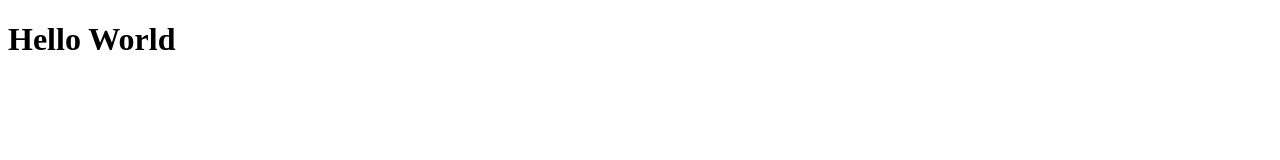
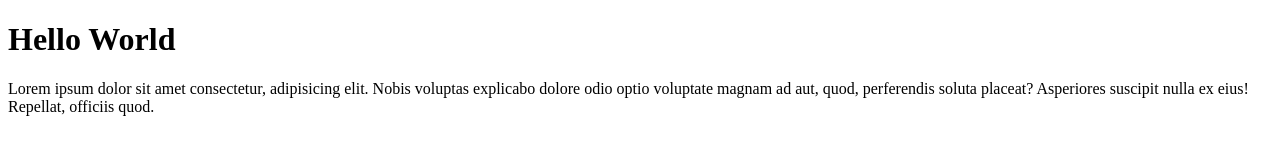
Before and after one commit to Fikry007/wpu-git-tes, a plain HTML site: page index.html in a window 1280 px wide. Drawn offline with Linux system fonts and the light colour scheme.

Commit message:
menambahkan paragraf

```diff
--- a/index.html
+++ b/index.html
@@ -7,5 +7,6 @@
 </head>
 <body>
     <h1>Hello World</h1>
+    <p>Lorem ipsum dolor sit amet consectetur, adipisicing elit. Nobis voluptas explicabo dolore odio optio voluptate magnam ad aut, quod, perferendis soluta placeat? Asperiores suscipit nulla ex eius! Repellat, officiis quod.</p>
 </body>
 </html>
```
